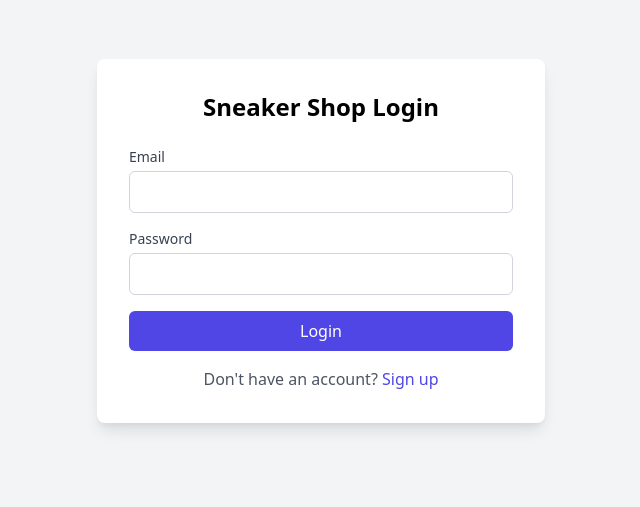
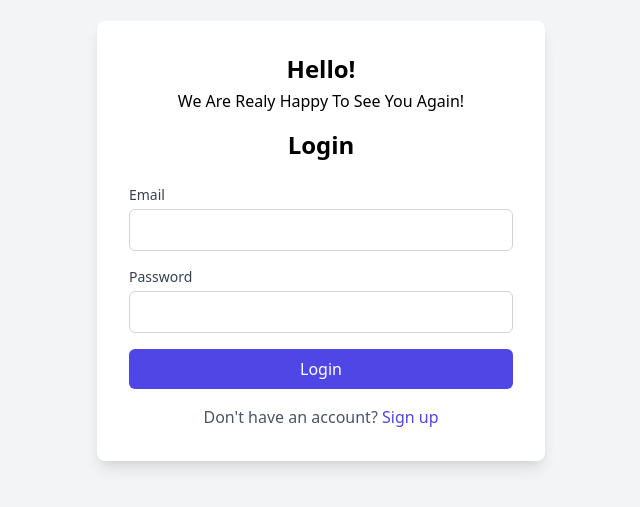
Before and after one commit to wisdommichaels/Store-Landing-Page, a plain HTML site: page login.html in a window 1280 px wide. Shown: the part 159-666 px from the top of the page, without its empty margins (319-959 px from the left). Drawn offline with nearby package versions, Linux system fonts and the light colour scheme.

Commit message:
added text

```diff
--- a/login.html
+++ b/login.html
@@ -9,19 +9,21 @@
 <body class="bg-gray-100 flex items-center justify-center h-screen">
 
     <div class="max-w-md w-full bg-white p-8 rounded-lg shadow-lg">
-        <h2 class="text-2xl font-bold text-center mb-6">Sneaker Shop Login</h2>
+        <h2 class="text-2xl font-bold text-center mb-1">Hello!</h2>
+        <p class="text-center mb-4">We Are Realy Happy To See You Again!</p>
+        <h2 class="text-2xl font-bold text-center mb-6">Login</h2>
         <form id="loginForm" class="space-y-4">
             <div>
                 <label for="email" class="block text-sm font-medium text-gray-700">Email</label>
-                <input type="email" id="email" name="email" required class="mt-1 block w-full p-2 border border-gray-300 rounded-md focus:ring-indigo-500 focus:border-indigo-500">
+                <input type="email" id="email" name="email" class="mt-1 block w-full p-2 border border-gray-300 rounded-md focus:ring-indigo-500 focus:border-indigo-500">
             </div>
             <div>
                 <label for="password" class="block text-sm font-medium text-gray-700">Password</label>
-                <input type="password" id="password" name="password" required class="mt-1 block w-full p-2 border border-gray-300 rounded-md focus:ring-indigo-500 focus:border-indigo-500">
+                <input type="password" id="password" name="password" class="mt-1 block w-full p-2 border border-gray-300 rounded-md focus:ring-indigo-500 focus:border-indigo-500">
             </div>
             <button type="submit" class="w-full bg-indigo-600 text-white p-2 rounded-md hover:bg-indigo-700">Login</button>
         </form>
-        <p class="text-center text-gray-600 mt-4">Don't have an account? <a href="#" class="text-indigo-600 hover:underline">Sign up</a></p>
+        <p class="text-center text-gray-600 mt-4">Don't have an account? <a href="./signup.html" class="text-indigo-600 hover:underline">Sign up</a></p>
     </div>
 
     <script src="script.js"></script>
```
